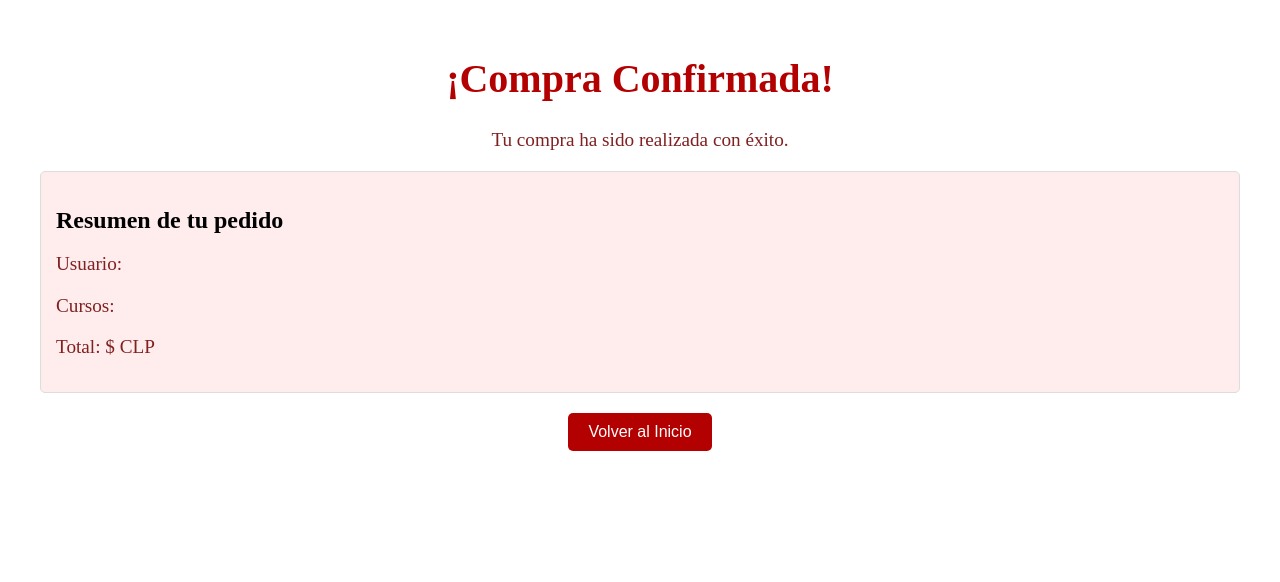
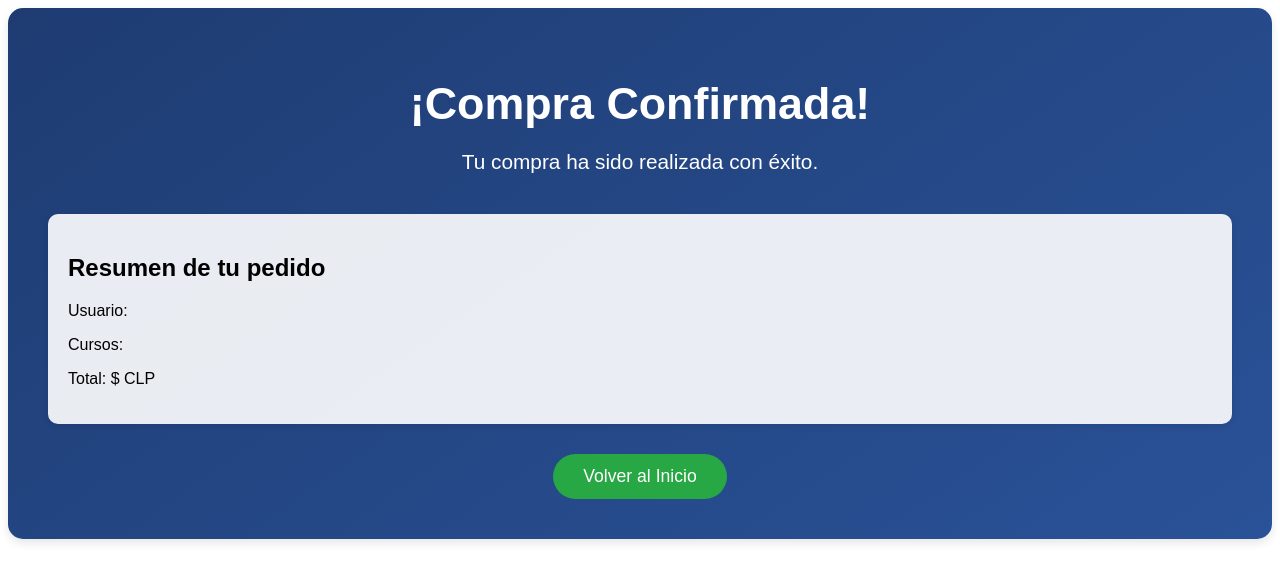
Before and after one commit to MGN99/app, a React (Create React App) app: page /ConfirmationPage in a window 1280 px wide. Shown: the top 582 px of the page. Built offline with nearby package versions, Linux system fonts and the light colour scheme.

Commit message:
Confiirme Reject

```diff
--- a/package.json
+++ b/package.json
@@ -17,6 +17,7 @@
     "react-router-dom": "^6.26.1",
     "react-scripts": "^5.0.1",
     "recharts": "^2.12.7",
+    "styled-components": "^6.1.13",
     "web-vitals": "^2.1.4",
     "zustand": "^5.0.1"
   },
--- a/src/components/ConfirmationPage.css
+++ /dev/null
@@ -1,65 +0,0 @@
-.confirmation-container {
-    max-width: 1200px;
-    margin: 0 auto;
-    padding: 20px;
-    text-align: center;
-}
-
-h1 {
-    font-size: 2.5rem;
-    color: #333;
-}
-
-p {
-    font-size: 1.2rem;
-    color: #666;
-}
-
-.order-summary {
-    margin-top: 20px;
-    text-align: left;
-}
-
-.course-item {
-    display: flex;
-    align-items: center;
-    border: 1px solid #ddd;
-    padding: 15px;
-    margin-bottom: 10px;
-    background-color: #f9f9f9;
-}
-
-.course-image-placeholder {
-    width: 150px;
-    height: 150px;
-    background-color: #ccc;
-    display: flex;
-    align-items: center;
-    justify-content: center;
-    margin-right: 20px;
-}
-
-.course-details h3 {
-    margin: 0;
-    font-size: 1.5rem;
-}
-
-.course-details p {
-    margin: 5px 0;
-    font-size: 1.2rem;
-}
-
-.back-to-home-button {
-    padding: 10px 20px;
-    font-size: 1rem;
-    color: #fff;
-    background-color: #007bff;
-    border: none;
-    border-radius: 5px;
-    cursor: pointer;
-    margin-top: 20px;
-}
-
-.back-to-home-button:hover {
-    background-color: #0056b3;
-}
--- a/src/components/ConfirmationPage.jsx
+++ b/src/components/ConfirmationPage.jsx
@@ -1,7 +1,7 @@
-// ConfirmationPage.jsx
+
 import React from 'react';
 import { useLocation } from 'react-router-dom';
-import './ConfirmationPage.css';
+import styled from 'styled-components';
 
 const ConfirmationPage = () => {
     const location = useLocation();
@@ -12,23 +12,83 @@ const ConfirmationPage = () => {
     const amount = queryParams.get('amount');
 
     return (
-        <div className="confirmation-container">
-            <h1>¡Compra Confirmada!</h1>
-            <p>Tu compra ha sido realizada con éxito.</p>
-            <div className="order-summary">
+      <ConfirmationContainer>
+        <Title>¡Compra Confirmada!</Title>
+        <Paragraph>Tu compra ha sido realizada con éxito.</Paragraph>
+        <OrderSummary>
           <h2>Resumen de tu pedido</h2>
           <p>Usuario: {user}</p>
           <p>Cursos: {courses}</p>
           <p>Total: ${amount} CLP</p>
-            </div>
-            <button
-                className="back-to-home-button"
-                onClick={() => window.location.href = '/'}
-            >
+        </OrderSummary>
+        <BackButton onClick={() => window.location.href = '/'}>
           Volver al Inicio
-            </button>
-        </div>
+        </BackButton>
+      </ConfirmationContainer>
     );
   };
 
   export default ConfirmationPage;
+
+
+
+
+  const ConfirmationContainer = styled.div`
+  max-width: 1200px;
+  margin: 0 auto;
+  padding: 40px;
+  background: linear-gradient(145deg, #1e3c72, #2a5298); /* Gradiente de tonos azules */
+  border-radius: 15px;
+  text-align: center;
+  box-shadow: 0 4px 10px rgba(0, 0, 0, 0.1);
+  font-family: 'Arial', sans-serif;
+`;
+
+const Title = styled.h1`
+  font-size: 2.8rem;
+  color: #fff;
+  margin-bottom: 20px;
+  font-weight: 600;
+`;
+
+const Paragraph = styled.p`
+  font-size: 1.3rem;
+  color: #fff;
+  margin-bottom: 40px;
+`;
+
+const OrderSummary = styled.div`
+  margin-top: 20px;
+  text-align: left;
+  background-color: rgba(255, 255, 255, 0.9); /* Fondo blanco translúcido */
+  padding: 20px;
+  border-radius: 10px;
+  box-shadow: 0 2px 6px rgba(0, 0, 0, 0.1);
+`;
+
+const OrderItem = styled.p`
+  font-size: 1.2rem;
+  color: #333;
+  margin: 8px 0;
+`;
+
+const BackButton = styled.button`
+  padding: 12px 30px;
+  font-size: 1.1rem;
+  color: #fff;
+  background-color: #28a745; /* Verde */
+  border: none;
+  border-radius: 30px;
+  cursor: pointer;
+  margin-top: 30px;
+  transition: background-color 0.3s ease, transform 0.3s ease;
+
+  &:hover {
+    background-color: #218838; /* Verde oscuro */
+    transform: translateY(-2px);
+  }
+
+  &:active {
+    transform: translateY(2px);
+  }
+`;
--- a/src/components/RejectedPage.css
+++ /dev/null
@@ -1,74 +0,0 @@
-.rejected-container {
-    max-width: 1200px;
-    margin: 0 auto;
-    padding: 20px;
-    text-align: center;
-    background-color: #fff5f5;
-    border: 1px solid #ffc2c2;
-    border-radius: 10px;
-}
-
-h1 {
-    font-size: 2.5rem;
-    color: #b30000;
-}
-
-p {
-    font-size: 1.2rem;
-    color: #802020;
-}
-
-.order-summary {
-    margin-top: 20px;
-    text-align: left;
-    border: 1px solid #ddd;
-    padding: 15px;
-    background-color: #ffecec;
-    border-radius: 5px;
-}
-
-.course-item {
-    display: flex;
-    align-items: center;
-    border: 1px solid #ddd;
-    padding: 15px;
-    margin-bottom: 10px;
-    background-color: #fffafa;
-}
-
-.course-image-placeholder {
-    width: 150px;
-    height: 150px;
-    background-color: #f9d6d6;
-    display: flex;
-    align-items: center;
-    justify-content: center;
-    margin-right: 20px;
-}
-
-.course-details h3 {
-    margin: 0;
-    font-size: 1.5rem;
-    color: #b30000;
-}
-
-.course-details p {
-    margin: 5px 0;
-    font-size: 1.2rem;
-    color: #802020;
-}
-
-.back-to-home-button {
-    padding: 10px 20px;
-    font-size: 1rem;
-    color: #fff;
-    background-color: #b30000;
-    border: none;
-    border-radius: 5px;
-    cursor: pointer;
-    margin-top: 20px;
-}
-
-.back-to-home-button:hover {
-    background-color: #800000;
-}
--- a/src/components/RejectedPage.jsx
+++ b/src/components/RejectedPage.jsx
@@ -1,7 +1,6 @@
-// RejectedPage.jsx
 import React from 'react';
 import { useLocation } from 'react-router-dom';
-import './RejectedPage.css';
+import styled from 'styled-components';
 
 const RejectedPage = () => {
     const location = useLocation();
@@ -12,23 +11,82 @@ const RejectedPage = () => {
     const amount = queryParams.get('amount');
 
     return (
-        <div className="rejected-container">
-            <h1>Pago Rechazado</h1>
-            <p>Lo sentimos, tu pago no pudo ser procesado.</p>
-            <div className="order-summary">
-                <h2>Resumen de tu pedido</h2>
-                <p>Usuario: {user}</p>
-                <p>Cursos: {courses}</p>
-                <p>Total: ${amount} CLP</p>
-            </div>
-            <button
-                className="back-to-home-button"
-                onClick={() => window.location.href = '/'}
-            >
-                Volver al Inicio
-            </button>
-        </div>
+      <RejectedContainer>
+        <Title>Pago Rechazado</Title>
+        <Paragraph>Lo sentimos, tu pago no pudo ser procesado.</Paragraph>
+        <OrderSummary>
+          <h2>Resumen de tu pedido</h2>
+          <OrderItem><strong>Usuario:</strong> {user}</OrderItem>
+          <OrderItem><strong>Cursos:</strong> {courses}</OrderItem>
+          <OrderItem><strong>Total:</strong> ${amount} CLP</OrderItem>
+        </OrderSummary>
+        <BackButton onClick={() => window.location.href = '/'}>
+          Volver al Inicio
+        </BackButton>
+      </RejectedContainer>
     );
-};
+  };
 
-export default RejectedPage;
+  export default RejectedPage;
+
+
+// Definir los estilos con styled-components
+const RejectedContainer = styled.div`
+  max-width: 1200px;
+  margin: 0 auto;
+  padding: 40px;
+  background: linear-gradient(145deg, #ff6b6b, #ff4c4c); /* Gradiente en tonos cálidos */
+  border-radius: 15px;
+  text-align: center;
+  box-shadow: 0 4px 10px rgba(0, 0, 0, 0.1);
+  font-family: 'Arial', sans-serif;
+`;
+
+const Title = styled.h1`
+  font-size: 2.8rem;
+  color: #fff;
+  margin-bottom: 20px;
+  font-weight: 600;
+`;
+
+const Paragraph = styled.p`
+  font-size: 1.3rem;
+  color: #fff;
+  margin-bottom: 40px;
+`;
+
+const OrderSummary = styled.div`
+  margin-top: 20px;
+  text-align: left;
+  background-color: rgba(255, 255, 255, 0.9); /* Fondo blanco translúcido */
+  padding: 20px;
+  border-radius: 10px;
+  box-shadow: 0 2px 6px rgba(0, 0, 0, 0.1);
+`;
+
+const OrderItem = styled.p`
+  font-size: 1.2rem;
+  color: #333;
+  margin: 8px 0;
+`;
+
+const BackButton = styled.button`
+  padding: 12px 30px;
+  font-size: 1.1rem;
+  color: #fff;
+  background-color: #28a745; /* Verde */
+  border: none;
+  border-radius: 30px;
+  cursor: pointer;
+  margin-top: 30px;
+  transition: background-color 0.3s ease, transform 0.3s ease;
+
+  &:hover {
+    background-color: #218838; /* Verde oscuro */
+    transform: translateY(-2px);
+  }
+
+  &:active {
+    transform: translateY(2px);
+  }
+`;
```
Also changed, not shown: 1 other file (tests, documents, lock files or other folders). Lines whose indentation alone changed are shown as unchanged.
